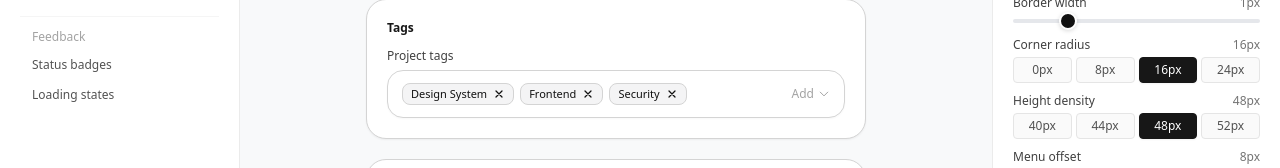
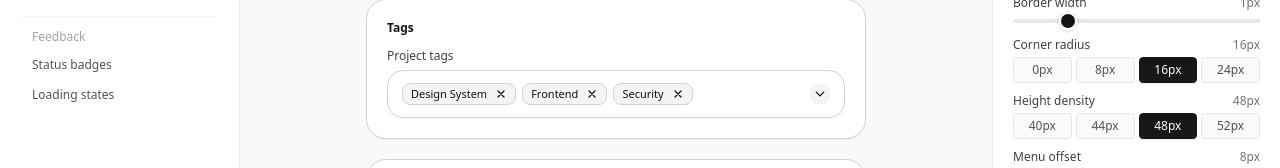
Before and after one commit to zerorapid/zerolight, a Next.js app: page /docs/atoms in a window 1280 px wide. Shown: the part 430-598 px from the top of the page. Built offline with nearby package versions, Linux system fonts and the light colour scheme; a web font is replaced by a local one.

Commit message:
fix(ui): remove awkward Add label and standardize tag dropdown trigger with select menu

```diff
--- a/src/app/docs/atoms/page.tsx
+++ b/src/app/docs/atoms/page.tsx
@@ -75,6 +75,7 @@ export default function ZeroLightStudio() {
     "Frontend",
     "Security",
   ]);
+  const [tagFilter, setTagFilter] = useState<string>("");
   const [isTagOpen, setIsTagOpen] = useState<boolean>(false);
   const [hoveredTag, setHoveredTag] = useState<string | null>(null);
   const tagRef = useRef<HTMLDivElement>(null);
@@ -157,6 +158,10 @@ export default function ZeroLightStudio() {
 
   const filteredRoles = ROLE_OPTIONS.filter((opt) =>
     opt.toLowerCase().includes(roleFilter.toLowerCase())
+  );
+
+  const filteredTags = TAG_OPTIONS.filter((opt) =>
+    opt.toLowerCase().includes(tagFilter.toLowerCase())
   );
 
   // Dynamic Scale
@@ -542,9 +547,15 @@ export default function ZeroLightStudio() {
                     boxShadow: isTagOpen ? `0 0 0 3px ${tokens.textIconColor}12` : "0 1px 2px 0 rgba(0, 0, 0, 0.03)",
                     transition: "border-color 0.15s ease, box-shadow 0.15s ease, background-color 0.15s ease",
                   }}
-                  className="flex flex-wrap items-center gap-1.5 cursor-pointer"
+                  className="w-full flex items-center justify-between gap-2 cursor-pointer"
                 >
-                  {tags.map((item) => (
+                  <div className="flex flex-wrap items-center gap-1.5 flex-1 min-w-0">
+                    {tags.length === 0 ? (
+                      <span className="text-neutral-400 text-xs font-normal">
+                        Select tags...
+                      </span>
+                    ) : (
+                      tags.map((item) => (
                         <span
                           key={item}
                           style={{
@@ -561,7 +572,7 @@ export default function ZeroLightStudio() {
                           <button
                             type="button"
                             onClick={(e) => handleRemoveTag(item, e)}
-                        className="hover:text-red-600 transition-colors"
+                            className="hover:text-red-600 transition-colors p-0.5 -mr-0.5"
                             title="Remove"
                           >
                             <svg className="w-3 h-3" viewBox="0 0 24 24" fill="none" stroke="currentColor" strokeWidth={2.5}>
@@ -569,23 +580,33 @@ export default function ZeroLightStudio() {
                             </svg>
                           </button>
                         </span>
-                  ))}
+                      ))
+                    )}
+                  </div>
 
-                  <span className="text-neutral-400 text-xs ml-auto flex items-center gap-1">
-                    <span>Add</span>
+                  {/* Standardized Dropdown Chevron matching Select Menu */}
+                  <div
+                    style={{
+                      borderRadius: `${Math.max(4, scaledRadius - 8)}px`,
+                      backgroundColor: tokens.hoverBackplateTint,
+                      color: tokens.textIconColor,
+                      transition: getTransitionStyle(),
+                    }}
+                    className="w-5 h-5 flex items-center justify-center shrink-0"
+                  >
                     <svg
                       className={`w-3 h-3 transition-transform duration-150 ${isTagOpen ? "rotate-180" : ""}`}
                       fill="none"
                       viewBox="0 0 24 24"
-                      strokeWidth={2}
+                      strokeWidth={2.5}
                       stroke="currentColor"
                     >
                       <path strokeLinecap="round" strokeLinejoin="round" d="m19.5 8.25-7.5 7.5-7.5-7.5" />
                     </svg>
-                  </span>
+                  </div>
                 </div>
 
-                {/* Dropdown Options */}
+                {/* Popover Dropdown */}
                 {isTagOpen && (
                   <div
                     style={{
@@ -600,7 +621,29 @@ export default function ZeroLightStudio() {
                     }}
                     className="absolute top-full left-0 right-0 z-30 space-y-1"
                   >
-                    {TAG_OPTIONS.map((opt) => {
+                    <input
+                      type="text"
+                      autoFocus
+                      value={tagFilter}
+                      onChange={(e) => setTagFilter(e.target.value)}
+                      placeholder="Search tags..."
+                      style={{
+                        borderRadius: `${Math.max(6, scaledRadius - 4)}px`,
+                        borderColor: tokens.universalBorderColor,
+                        borderWidth: `${tokens.borderWidth}px`,
+                        backgroundColor: tokens.universalFillColor,
+                        color: tokens.textIconColor,
+                        fontSize: `${scaledFontSize - 2}px`,
+                        padding: `${Math.round(6 * scale)}px ${Math.round(10 * scale)}px`,
+                        transition: getTransitionStyle(),
+                      }}
+                      className="w-full outline-none"
+                    />
+                    <div className="max-h-48 overflow-y-auto space-y-0.5 pt-1">
+                      {filteredTags.length === 0 ? (
+                        <div className="py-2 text-center text-xs text-neutral-400">No tag found</div>
+                      ) : (
+                        filteredTags.map((opt) => {
                           const isSelected = tags.includes(opt);
                           const isHovered = hoveredTag === opt;
                           return (
@@ -640,7 +683,9 @@ export default function ZeroLightStudio() {
                               </div>
                             </div>
                           );
-                    })}
+                        })
+                      )}
+                    </div>
                   </div>
                 )}
               </div>
```
Lines whose indentation alone changed are shown as unchanged.
